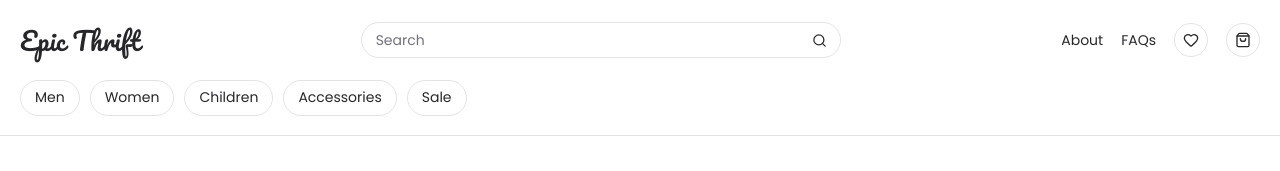
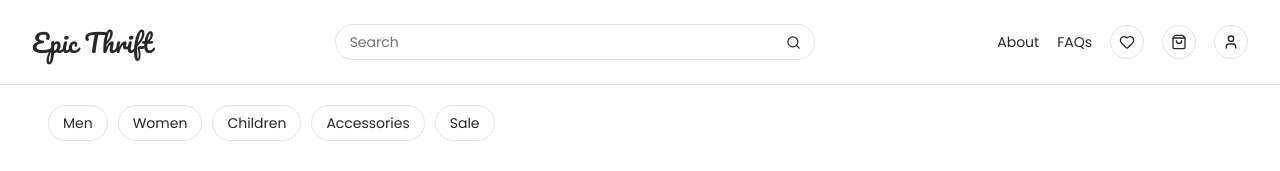
Before and after one commit to n-arbij/clothing_store-react, a React (Vite) app: page / in a window 1280 px wide. Shown: the top 171 px of the page. Built offline with nearby package versions, Linux system fonts and the light colour scheme; grey boxes are pictures that could not be loaded.

Commit message:
upt: header/main categories

```diff
--- a/src/components/Header.css
+++ b/src/components/Header.css
@@ -5,26 +5,19 @@
   --hover: #f4f4f5;
 }
 
-
 .header {
+  padding: 20px 2em;
+  display: flex;
+  align-items: center;
+  justify-content: space-between;
   color: var(--text);
   background: #fff;
   border-bottom: 1px solid var(--border);
-  padding: 10px 20px;
 }
 
 .header a {
   color: inherit;
   text-decoration: none;
-}
-
-/* ---------- Row 1 ---------- */
-.header-top {
-  position: relative;
-  display: flex;
-  align-items: center;
-  justify-content: space-between;
-  height: 60px;
 }
 
 .logo-text {
@@ -43,65 +36,6 @@
 
 .top-links a:hover {
   color: #000;
-}
-
-/* ---------- Row 2 ---------- */
-.header-main {
-  display: flex;
-  align-items: center;
-  gap: 10px;
-  height: 55px;
-}
-
-.pill-wrap {
-  position: relative;
-}
-
-.pill {
-  display: inline-flex;
-  align-items: center;
-  gap: 8px;
-  height: 36px;
-  padding: 0 14px;
-  border: 1px solid var(--border);
-  border-radius: 999px;
-  background: #fff;
-  color: var(--text);
-  font-size: 14px;
-  font-family: inherit;
-  cursor: pointer;
-  white-space: nowrap;
-}
-
-.pill:hover,
-.pill[aria-expanded='true'] {
-  background: var(--hover);
-}
-
-.menu {
-  position: absolute;
-  top: calc(100% + 6px);
-  left: 0;
-  min-width: 170px;
-  margin: 0;
-  padding: 6px;
-  list-style: none;
-  background: #fff;
-  border: 1px solid var(--border);
-  border-radius: 10px;
-  box-shadow: 0 8px 24px rgba(0, 0, 0, 0.08);
-  z-index: 20;
-}
-
-.menu a {
-  display: block;
-  padding: 8px 10px;
-  border-radius: 6px;
-  font-size: 14px;
-}
-
-.menu a:hover {
-  background: var(--hover);
 }
 
 .search {
--- a/src/components/Header.jsx
+++ b/src/components/Header.jsx
@@ -1,42 +1,8 @@
 import { useState } from 'react';
 import { Link } from 'react-router-dom';
-import { Search, ShoppingBag, Heart} from 'lucide-react';
+import { Search, ShoppingBag, Heart, User} from 'lucide-react';
 import { useCart } from '../context/CartContext';
 import './Header.css';
-
-const categories = ['Men', 'Women', 'Children', 'Accessories', 'Sale'];
-
-// function DropdownPill({ label, items }) {
-//   const [open, setOpen] = useState(false);
-
-//   return (
-//     <div className="pill-wrap">
-//       <button
-//         className="pill"
-//         aria-haspopup="menu"
-//         aria-expanded={open}
-//         onClick={() => setOpen((v) => !v)}
-//         onBlur={(e) => {
-//           if (!e.currentTarget.parentElement.contains(e.relatedTarget)) setOpen(false);
-//         }}
-//       >
-//         <span>{label}</span>
-//         <ChevronDown size={12} />
-//       </button>
-//       {open && (
-//         <ul className="menu" role="menu">
-//           {items.map((item) => (
-//             <li key={item}>
-//               <a role="menuitem" href="#" onClick={() => setOpen(false)}>
-//                 {item}
-//               </a>
-//             </li>
-//           ))}
-//         </ul>
-//       )}
-//     </div>
-//   );
-// }
 
 export default function Header() {
   const [query, setQuery] = useState('');
@@ -44,10 +10,9 @@ export default function Header() {
 
   return (
     <header className="header">
-      <div className="header-top">
-        <a className="logo" href="#" aria-label="Nextgen home">
+        <Link to="/" className="logo" href="#" aria-label="EpicThrift home">
           <span className="logo-text">Epic Thrift</span>
-        </a>
+        </Link>
 
         <form className="search" role="search" onSubmit={(e) => e.preventDefault()}>
           <input
@@ -61,6 +26,7 @@ export default function Header() {
             <Search size={15} />
           </button>
         </form>
+
         <nav className="top-links" aria-label="Secondary">
           <a href="#">About</a>
           <a href="#">FAQs</a>
@@ -71,18 +37,10 @@ export default function Header() {
             <ShoppingBag size={16} />
             {count > 0 && <span className="cart-count">{count}</span>}
           </Link>
+          <Link to="/profile" className="icon-btn icon-btn--circle cart-btn" aria-label="Profile">
+            <User size={16} />
+          </Link>
         </nav>
-      </div>
-
-      <div className="header-main">
-        <nav className="audience" aria-label="Shop by">
-          {categories.map((item) => (
-            <a key={item} className="pill pill--link" href="#">
-              {item}
-            </a>
-          ))}
-        </nav>
-      </div>
     </header>
   );
 }
--- a/src/main.jsx
+++ b/src/main.jsx
@@ -2,15 +2,18 @@ import { StrictMode } from 'react'
 import { createRoot } from 'react-dom/client'
 import { BrowserRouter } from 'react-router-dom'
 import { CartProvider } from './context/CartContext.jsx'
+import { AuthProvider } from './context/AuthContext.jsx'
 import './index.css'
 import App from './App.jsx'
 
 createRoot(document.getElementById('root')).render(
   <StrictMode>
     <BrowserRouter>
-      <CartProvider>
-        <App />
-      </CartProvider>
+      <AuthProvider>
+        <CartProvider>
+          <App />
+        </CartProvider>
+      </AuthProvider>
     </BrowserRouter>
   </StrictMode>
 )
--- a/src/pages/Home.css
+++ b/src/pages/Home.css
@@ -1,3 +1,34 @@
 main{
     padding: 20px 3em;
 }
+
+.main-header{
+  display: flex;
+  align-items: center;
+  gap: 10px;
+}
+
+.pill-wrap {
+  position: relative;
+}
+
+.pill {
+  display: inline-flex;
+  align-items: center;
+  gap: 8px;
+  height: 36px;
+  padding: 0 14px;
+  border: 1px solid var(--border);
+  border-radius: 999px;
+  background: #fff;
+  color: var(--text);
+  font-size: 14px;
+  font-family: inherit;
+  cursor: pointer;
+  white-space: nowrap;
+}
+
+.pill:hover,
+.pill[aria-expanded='true'] {
+  background: var(--hover);
+}
--- a/src/pages/Home.jsx
+++ b/src/pages/Home.jsx
@@ -1,11 +1,22 @@
 import './Home.css'
 import ProductGrid from '../components/ProductGrid';
 import { mockProducts } from '../data/mockProduct';
+
+const categories = ['Men', 'Women', 'Children', 'Accessories', 'Sale'];
 
 export default function Home () {
     return (
         <>
         <main>
+            <div className="main-header">
+                <nav className="audience" aria-label="Shop by">
+                {categories.map((item) => (
+                    <a key={item} className="pill pill--link" href="#">
+                    {item}
+                    </a>
+                ))}
+                </nav>
+            </div>
             <ProductGrid products={mockProducts} />
         </main>
         </>
```
